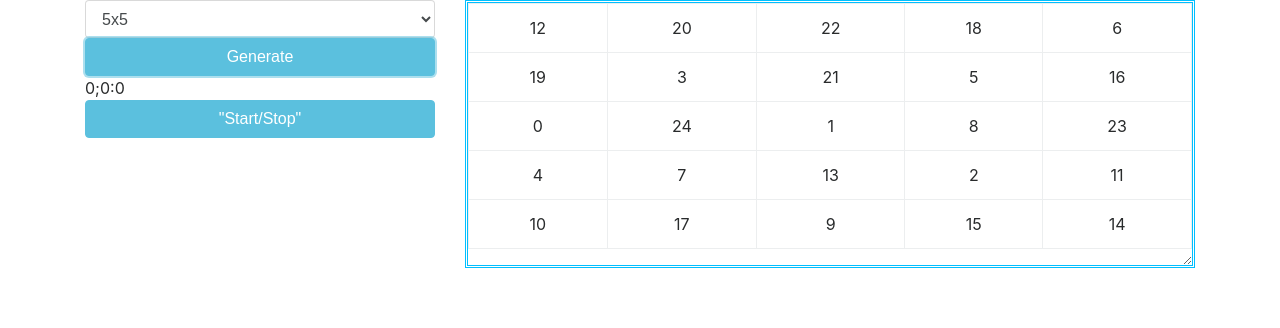
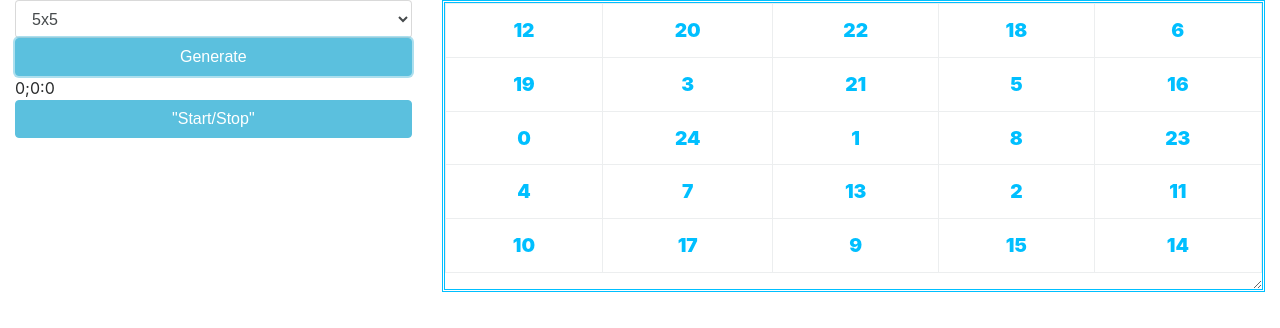
Before and after one commit to vikacuper/Table, a plain HTML site: page Table/index.html in a window 1280 px wide. Both pictures are taken after a click on the button "Generate". Drawn offline with Linux system fonts and the light colour scheme.

Commit message:
Update index.html

```diff
--- a/Table/index.html
+++ b/Table/index.html
@@ -19,9 +19,18 @@
         overflow: auto;
         min-width: 50%;
     }
+    .container{
+        height: 100%;
+        width: 100%;
+        min-width: 20%;
+    }
     td{
         text-align: center;
+        font-size: larger;
+        font-weight: 900;
+        color: deepskyblue;
     }
+
     </style>
 </head>
 <body>
```
